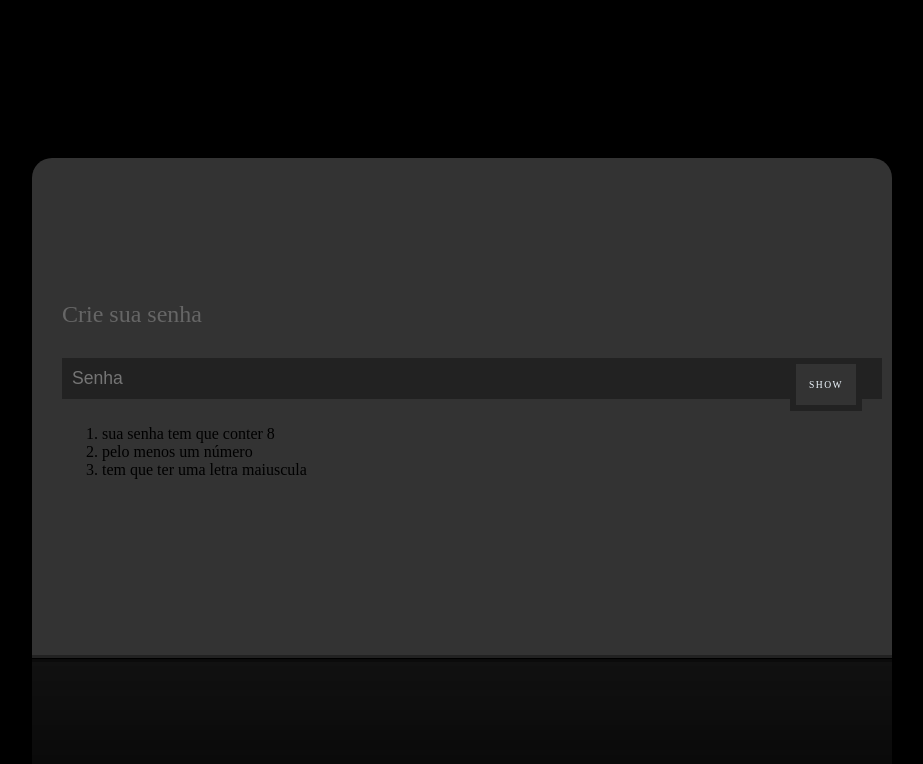
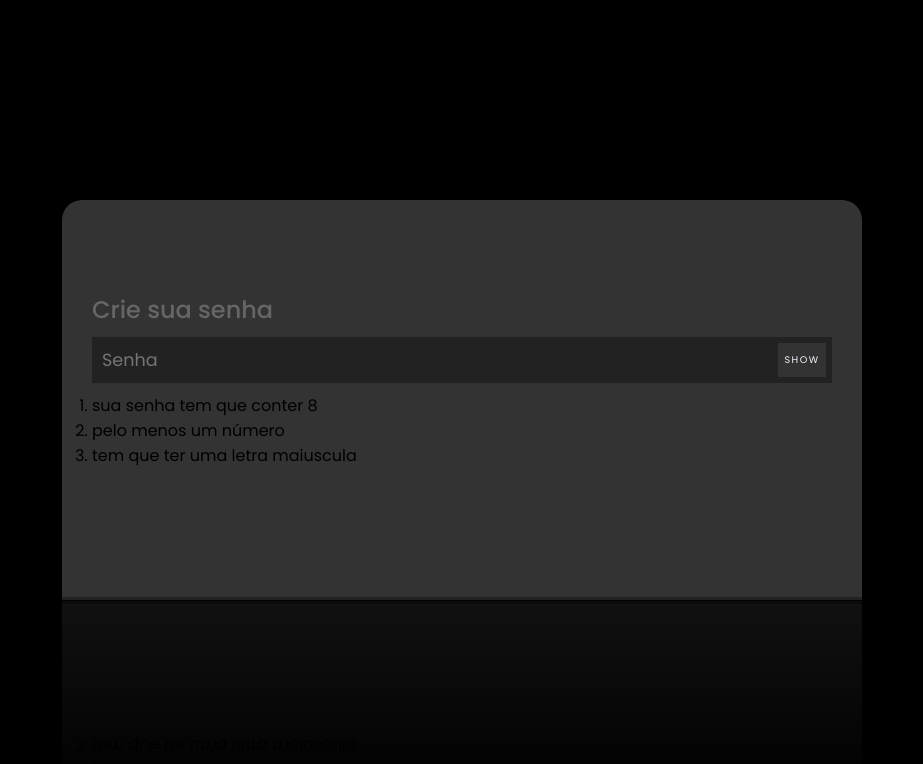
Before and after one commit to BiancaNr13/programmers-company, a plain HTML site: page index.html in a window 1280 px wide. Shown: the whole page, without its empty margins (328-1251 px from the left). Drawn offline with Linux system fonts and the light colour scheme.

Commit message:
Fazendo o merge das branch

```diff
--- a/style.css
+++ b/style.css
@@ -1,4 +1,4 @@
-9@import url("https://fonts.googleapis.com/css2?family=Poppins:wght@100;200;300;400;500;600;700;800;900&display=swap");
+@import url("https://fonts.googleapis.com/css2?family=Poppins:wght@100;200;300;400;500;600;700;800;900&display=swap");
 * {
   margin: 0;
   padding: 0;
```
